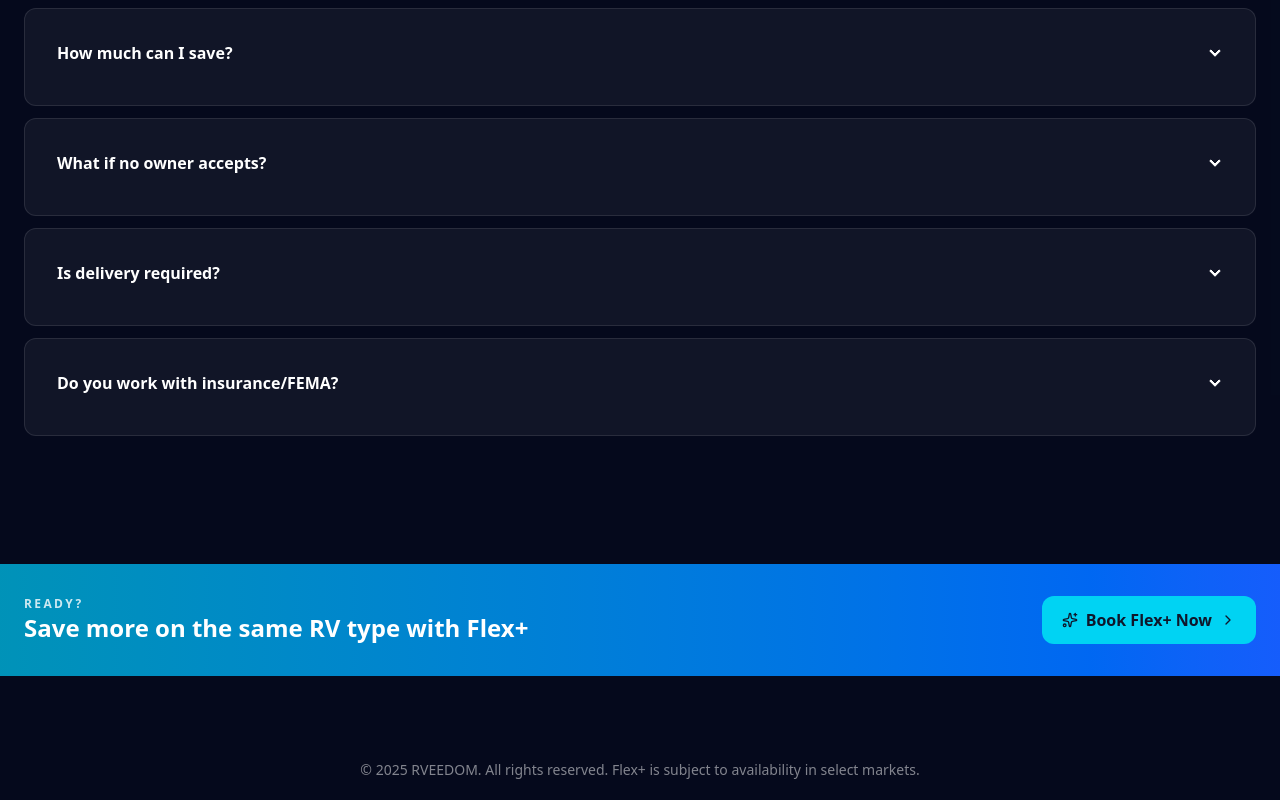
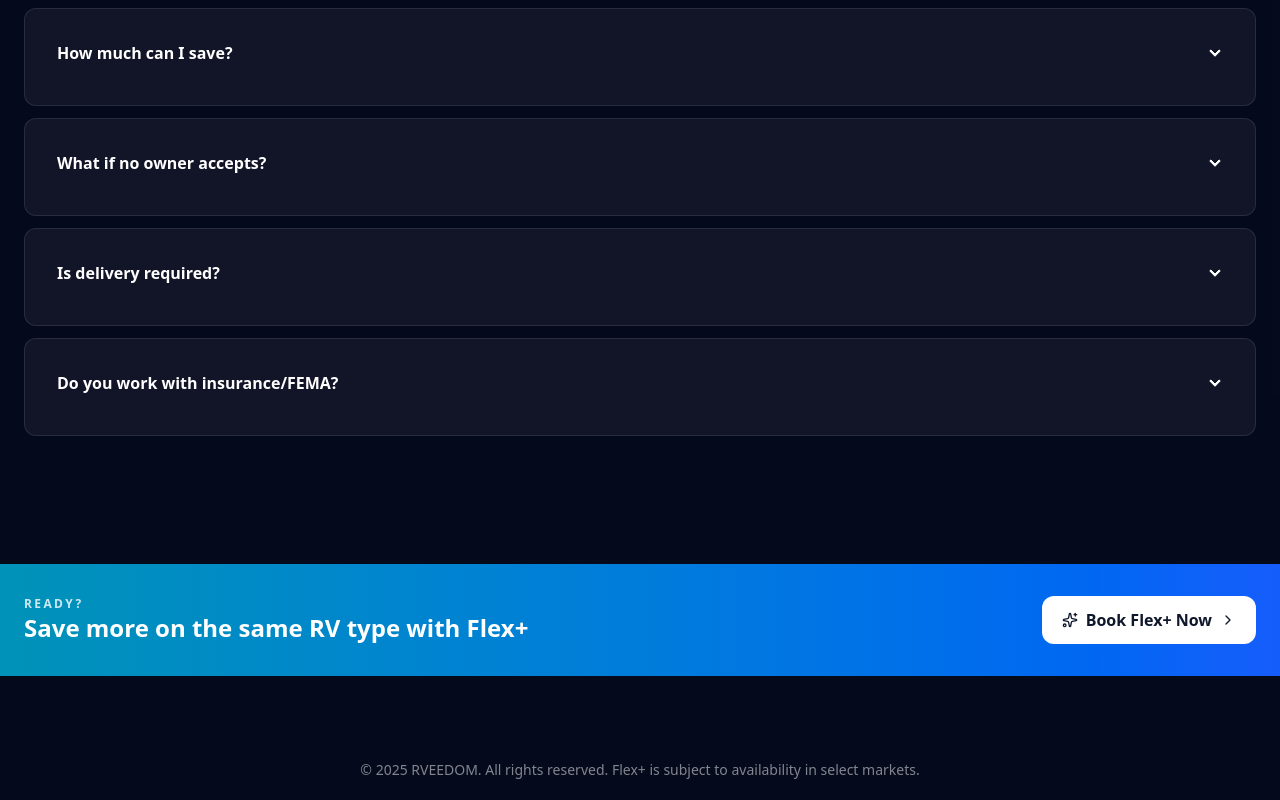
Before and after one commit to RV-proj/rv-frontEnd, a Next.js app: page / in a window 1280 px wide. Shown: the part 4178-4978 px from the top of the page. Built offline with nearby package versions, Linux system fonts and the light colour scheme.

Commit message:
button color updated

```diff
--- a/app/_components/landing/Ready.js
+++ b/app/_components/landing/Ready.js
@@ -18,7 +18,7 @@ const Ready = () => {
             </div>
 
             {/* button */}
-            <BookFlexButton />
+            <BookFlexButton color="white" />
           </div>
         </div>
       </div>
--- a/app/_ui/BookFlexButton.js
+++ b/app/_ui/BookFlexButton.js
@@ -6,7 +6,7 @@ export default function BookFlexButton({ color = "default" }) {
 
   const colorClasses =
     color === "white"
-      ? "bg-white/5 text-white/60 hover:bg-white/10"
+      ? "bg-white text-slate-900 hover:bg-white/90"
       : "bg-cyan-400 text-slate-900 hover:bg-cyan-300";
 
   return (
```
